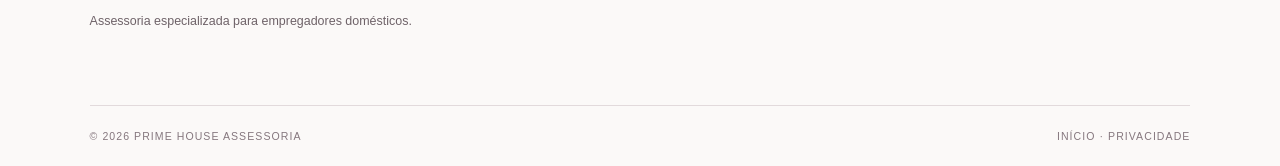
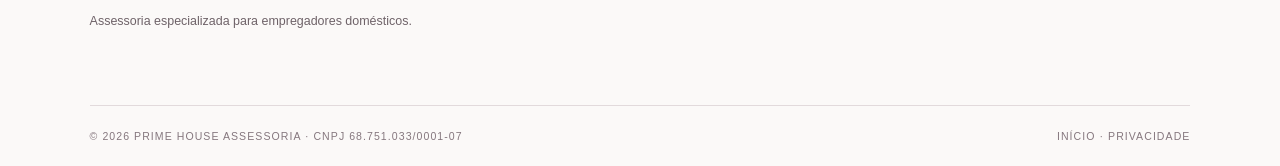
Before and after one commit to oliverbill/prime-house-site, a website: page termos-de-uso.html in a window 1280 px wide. Shown: the part 1535-1701 px from the top of the page. Drawn offline with Linux system fonts and the light colour scheme.

Commit message:
Restaura CNPJ do site

```diff
--- a/termos-de-uso.html
+++ b/termos-de-uso.html
@@ -25,6 +25,6 @@
       <section><h2>Privacidade</h2><p>O tratamento dos dados enviados pelos canais do site é explicado na <a href="politica-de-privacidade.html">Política de Privacidade</a>.</p></section>
     </article>
   </main>
-  <footer><div class="footer-brand"><img src="assets/prime-house-logo.png" alt="Prime House Assessoria"><p>Assessoria especializada para empregadores domésticos.</p></div><div class="footer-contact"><p>Fale conosco</p><a href="https://wa.me/5511999800575" target="_blank" rel="noreferrer">(11) 9 9980-0575</a><a href="mailto:pamela.alves@primehouse.srv.br">pamela.alves@primehouse.srv.br</a></div><div class="footer-note"><p>Atendimento em todo o Brasil</p><span>100% online</span></div><div class="footer-bottom"><span>© 2026 Prime House Assessoria</span><span><a href="index.html">Início</a> · <a href="politica-de-privacidade.html">Privacidade</a></span></div></footer>
+  <footer><div class="footer-brand"><img src="assets/prime-house-logo.png" alt="Prime House Assessoria"><p>Assessoria especializada para empregadores domésticos.</p></div><div class="footer-contact"><p>Fale conosco</p><a href="https://wa.me/5511999800575" target="_blank" rel="noreferrer">(11) 9 9980-0575</a><a href="mailto:pamela.alves@primehouse.srv.br">pamela.alves@primehouse.srv.br</a></div><div class="footer-note"><p>Atendimento em todo o Brasil</p><span>100% online</span></div><div class="footer-bottom"><span>© 2026 Prime House Assessoria · CNPJ 68.751.033/0001-07</span><span><a href="index.html">Início</a> · <a href="politica-de-privacidade.html">Privacidade</a></span></div></footer>
 </body>
 </html>
```
